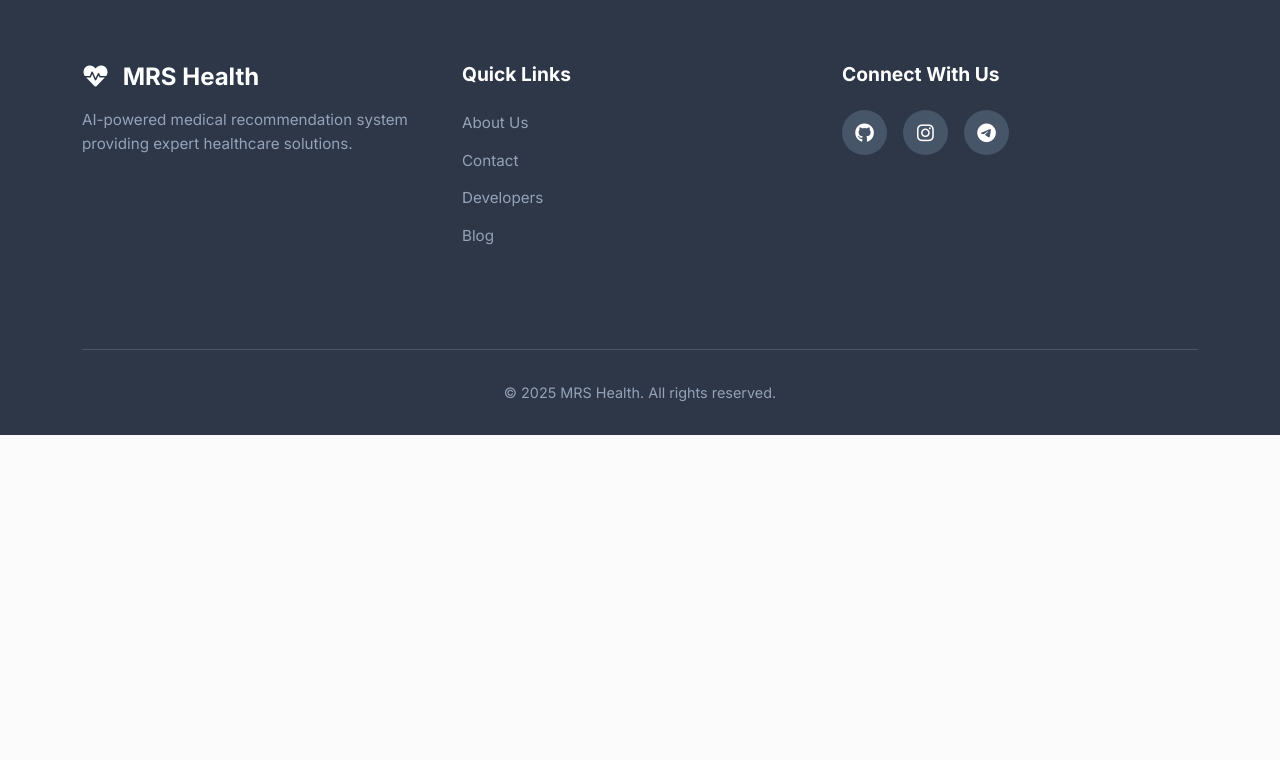
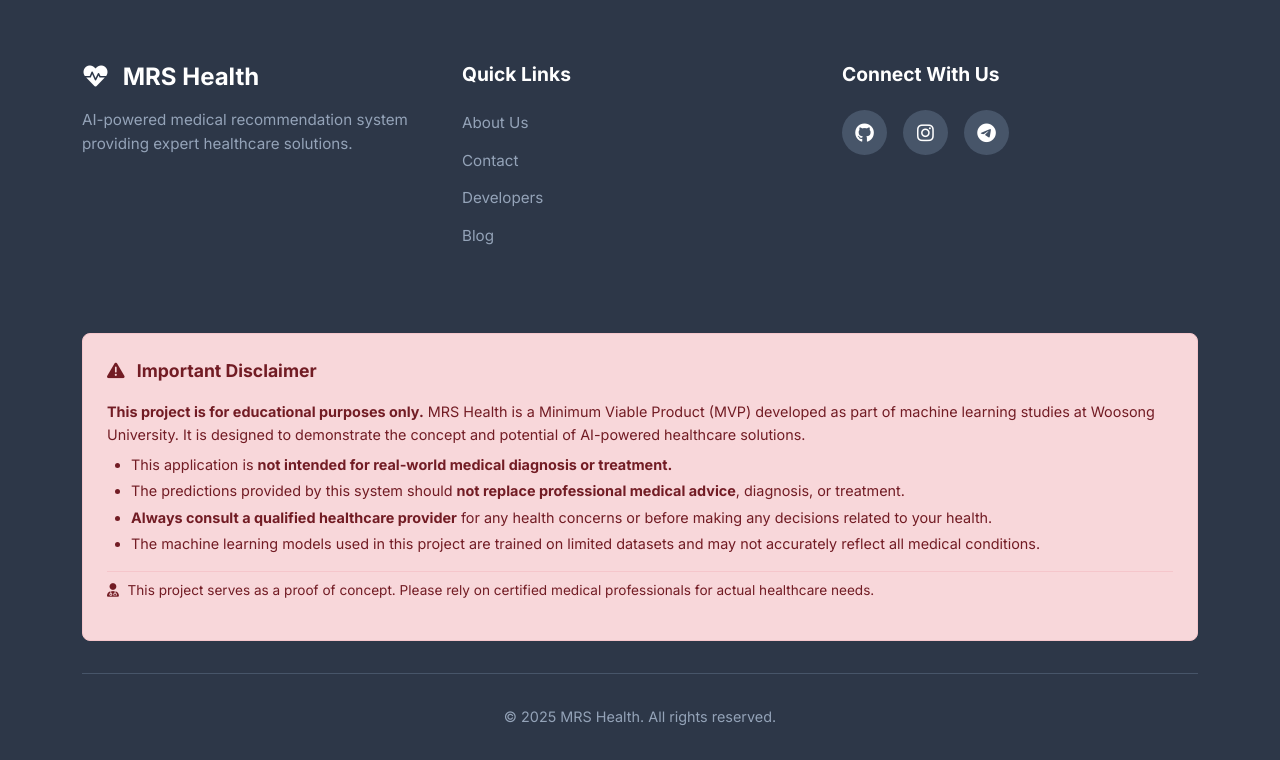
Before and after one commit to YusupovSaid/MRS-AI-Doctor, a Flask app: page / in a window 1280 px wide. Shown: the part 2538-3298 px from the top of the page. Before the commit the page ends 2973 px from the top, so only its background shows below. Run offline with Flask 3, Linux system fonts and the light colour scheme; parts of the project's set-up code (start-up, migrations or seed data) failed here and were passed over.

Commit message:
Add disclaimer to footer

```diff
--- a/templates/landing.html
+++ b/templates/landing.html
@@ -899,6 +899,59 @@
             font-size: 0.9rem;
         }
 
+        .footer-disclaimer {
+            background: #f8d7da;
+            border: 1px solid #f5c6cb;
+            border-radius: 8px;
+            padding: 1.5rem;
+            margin-bottom: 2rem;
+        }
+
+        .footer-disclaimer-title {
+            color: #721c24;
+            font-weight: 700;
+            font-size: 1.1rem;
+            margin-bottom: 1rem;
+        }
+
+        .footer-disclaimer-title i {
+            margin-right: 0.5rem;
+        }
+
+        .footer-disclaimer-text {
+            color: #721c24;
+            font-size: 0.9rem;
+            line-height: 1.6;
+            margin-bottom: 0.5rem;
+        }
+
+        .footer-disclaimer-text strong {
+            font-weight: 700;
+        }
+
+        .footer-disclaimer ul {
+            color: #721c24;
+            font-size: 0.9rem;
+            margin: 0.5rem 0;
+            padding-left: 1.5rem;
+        }
+
+        .footer-disclaimer ul li {
+            margin-bottom: 0.3rem;
+        }
+
+        .footer-disclaimer-note {
+            color: #721c24;
+            font-size: 0.85rem;
+            margin-top: 1rem;
+            padding-top: 0.5rem;
+            border-top: 1px solid #f5c6cb;
+        }
+
+        .footer-disclaimer-note i {
+            margin-right: 0.3rem;
+        }
+
         @media (max-width: 992px) {
             .hero-title {
                 font-size: 3rem;
@@ -1269,6 +1322,25 @@
                 </div>
             </div>
 
+            <!-- Disclaimer -->
+            <div class="footer-disclaimer">
+                <div class="footer-disclaimer-title">
+                    <i class="fas fa-exclamation-triangle"></i> Important Disclaimer
+                </div>
+                <p class="footer-disclaimer-text">
+                    <strong>This project is for educational purposes only.</strong> MRS Health is a Minimum Viable Product (MVP) developed as part of machine learning studies at Woosong University. It is designed to demonstrate the concept and potential of AI-powered healthcare solutions.
+                </p>
+                <ul>
+                    <li>This application is <strong>not intended for real-world medical diagnosis or treatment.</strong></li>
+                    <li>The predictions provided by this system should <strong>not replace professional medical advice</strong>, diagnosis, or treatment.</li>
+                    <li><strong>Always consult a qualified healthcare provider</strong> for any health concerns or before making any decisions related to your health.</li>
+                    <li>The machine learning models used in this project are trained on limited datasets and may not accurately reflect all medical conditions.</li>
+                </ul>
+                <p class="footer-disclaimer-note">
+                    <i class="fas fa-user-md"></i> This project serves as a proof of concept. Please rely on certified medical professionals for actual healthcare needs.
+                </p>
+            </div>
+
             <!-- Copyright -->
             <div class="footer-bottom">
                 <p class="copyright">© 2025 MRS Health. All rights reserved.</p>
```
